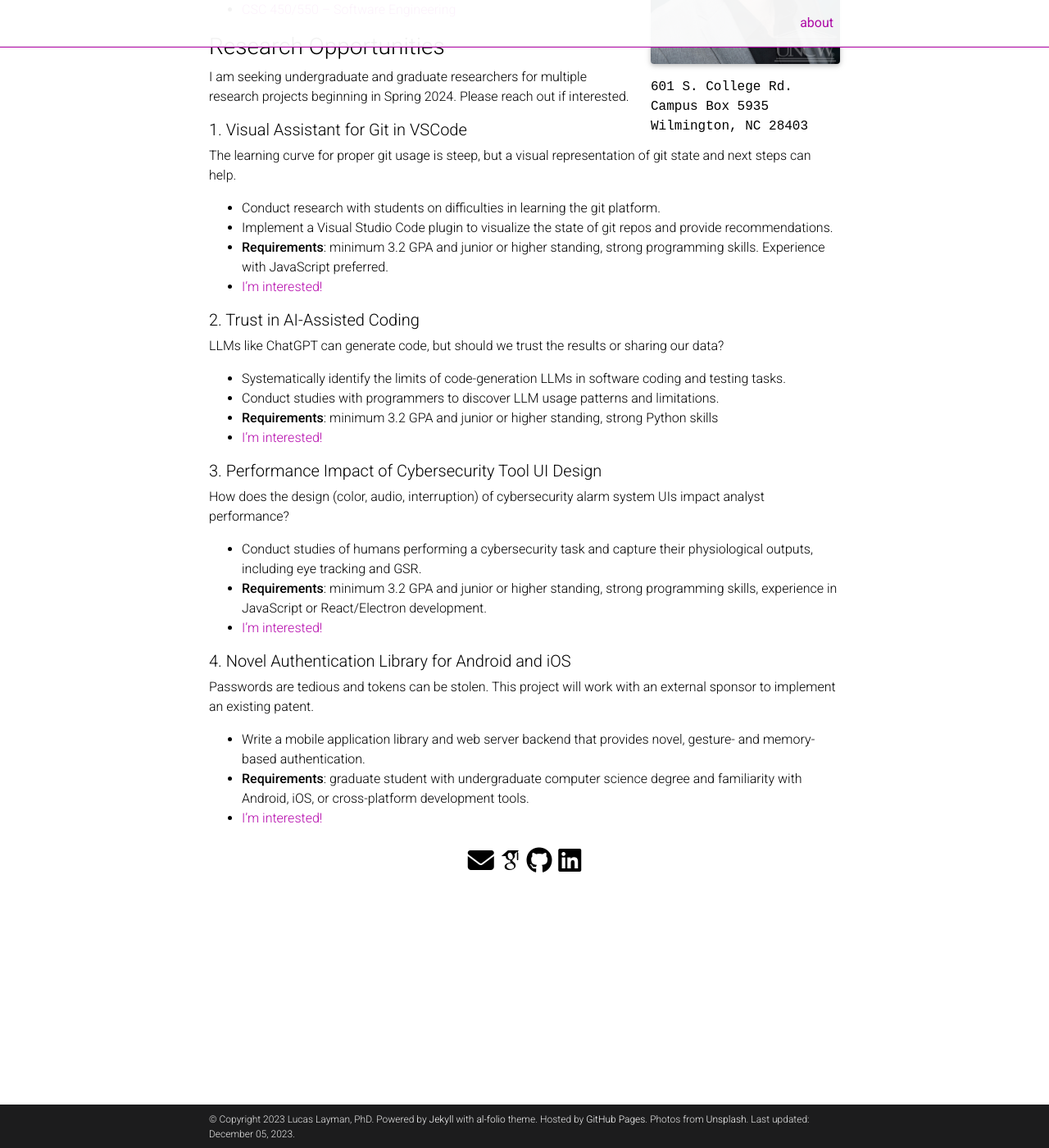
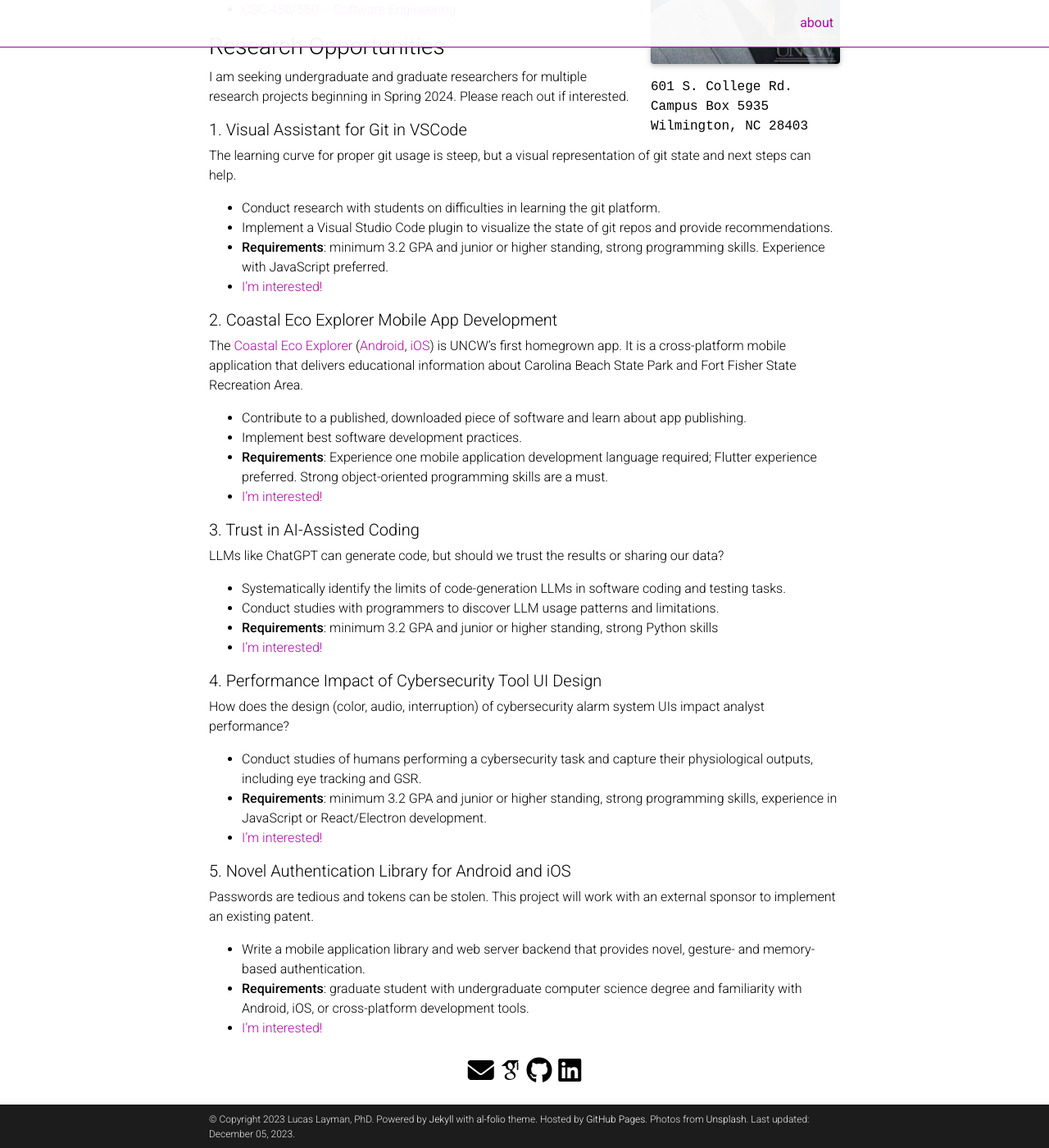
Before and after one commit to llayman/llayman.github.io, a Jekyll site: the page built from _pages/about.md, in a window 1280 px wide and 1400 px high, scrolled down 412 px. Shown: the whole window at 82% size. Built offline with Jekyll 4.4.1, drawn with Linux system fonts in a browser that asks for light colours; full-size pictures stand in for the smaller copies a plugin makes; some web fonts are replaced; comment, search, counter and statistics services are not loaded; a style sheet for code colours, icons or effects is not loaded.

Commit message:
added CEE to opps

```diff
--- a/_pages/about.md
+++ b/_pages/about.md
@@ -48,21 +48,28 @@
 - **Requirements**: minimum 3.2 GPA and junior or higher standing, strong programming skills. Experience with JavaScript preferred.
 - [I'm interested!](mailto:laymanl@uncw.edu?subject=Visual Assistant for Git)
 
-##### 2. Trust in AI-Assisted Coding
+##### 2. Coastal Eco Explorer Mobile App Development
+The [Coastal Eco Explorer](https://uncw.edu/academics/colleges/wce/partnerships-centers/coastal-eco-explorer/) ([Android](https://play.google.com/store/apps/details?id=edu.uncwrf.coastalecoexplorer&hl=en_US&gl=US),[ iOS](https://apps.apple.com/us/app/coastal-eco-explorer/id1500638322)) is UNCW's first homegrown app. It is a cross-platform mobile application that delivers educational information about Carolina Beach State Park and Fort Fisher State Recreation Area.
+- Contribute to a published, downloaded piece of software and learn about app publishing.
+- Implement best software development practices.
+- **Requirements**: Experience one mobile application development language required; Flutter experience preferred. Strong object-oriented programming skills are a must.
+- [I'm interested!](mailto:laymanl@uncw.edu?subject=Coastal Eco Explorer)
+
+##### 3. Trust in AI-Assisted Coding
 LLMs like ChatGPT can generate code, but should we trust the results or sharing our data?
 - Systematically identify the limits of code-generation LLMs in software coding and testing tasks.
 - Conduct studies with programmers to discover LLM usage patterns and limitations.
 - **Requirements**: minimum 3.2 GPA and junior or higher standing, strong Python skills
 - [I'm interested!](mailto:laymanl@uncw.edu?subject=Trust in AI-Assisted Coding)
 
-##### 3. Performance Impact of Cybersecurity Tool UI Design
+##### 4. Performance Impact of Cybersecurity Tool UI Design
 How does the design (color, audio, interruption) of cybersecurity alarm system UIs impact analyst performance?
 - Conduct studies of humans performing a cybersecurity task and capture their physiological outputs, including eye tracking and GSR.
 - **Requirements**: minimum 3.2 GPA and junior or higher standing, strong programming skills, experience in JavaScript or React/Electron development.
 - [I'm interested!](mailto:laymanl@uncw.edu?subject=Impact of Cyber UI Design)
 
 
-##### 4. Novel Authentication Library for Android and iOS
+##### 5. Novel Authentication Library for Android and iOS
 Passwords are tedious and tokens can be stolen. This project will work with an external sponsor to implement an existing patent.
 - Write a mobile application library and web server backend that provides novel, gesture- and memory-based authentication.
 - **Requirements**: graduate student with undergraduate computer science degree and familiarity with Android, iOS, or cross-platform development tools.
```
